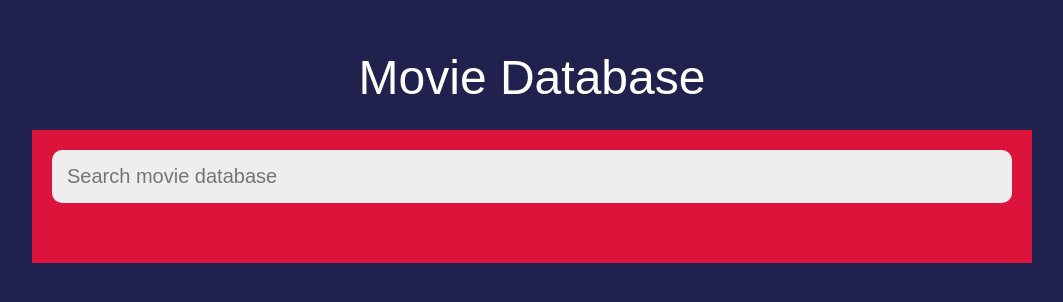
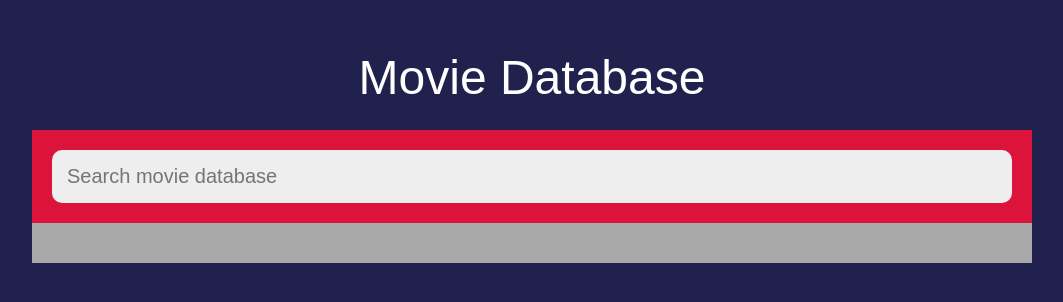
Before and after one commit to Clancinio/react-movie-database, a React (Create React App) app: page / in a window 1280 px wide. Shown: the top 302 px of the page, without its empty margins (108-1171 px from the left). Built offline with nearby package versions, Linux system fonts and the light colour scheme.

Commit message:
Add unique key to Result component

```diff
--- a/src/App.js
+++ b/src/App.js
@@ -4,7 +4,6 @@ import axios from 'axios';
 
 import Search from "./Components/Search";
 import Results from "./Components/Results";
-import Result from "./Components/Result";
 
 function App() {
   const [state, setState] = useState({
@@ -17,13 +16,13 @@ function App() {
 
   const search = (e) => {
     if(e.key == "Enter") {
-      axios(apiurl + "&s=" + state.s).then((data => {
+      axios(apiurl + "&s=" + state.s).then(({ data }) => {
         let results = data.Search;
 
         setState(prevState => {
           return {...prevState, results: results}
         })
-      }))
+      })
     }
   }
 
--- a/src/Components/Result.js
+++ b/src/Components/Result.js
@@ -3,7 +3,7 @@ import React from 'react' // get the React object from the react module
 function Result ({ result }) {
     return (
         <div className="result">
-            <img src={result.Poster}></img>
+            <img src={result.Poster} alt="Movie Poster"></img>
             <h3>{result.Title}</h3>
         </div>
     )
--- a/src/Components/Results.js
+++ b/src/Components/Results.js
@@ -1,11 +1,12 @@
-import React from 'react' // get the React object from the react module
-import Result from './Result';
+import React from 'react'
 
-function Results ({results}) {
+import Result from './Result'
+
+function Results ({ results }) {
 	return (
 		<section className="results">
 			{results.map(result => (
-                <Results result={ result } />
+				<Result key={result.imdID} result={result} />
 			))}
 		</section>
 	)
--- a/src/Components/Search.js
+++ b/src/Components/Search.js
@@ -11,7 +11,7 @@ function Search ({handleInput, search}) {
                 onKeyPress={search}>
             </input>
         </section>
-    )
+    );
 }
 
 export default Search // expose the HelloWorld component to other modules
--- a/src/index.css
+++ b/src/index.css
@@ -55,3 +55,7 @@ input{
 .search-box:focus{
   box-shadow: 0px 0px 4px 2px rgb(33, 33, 77);
 }
+
+.results{
+  background-color: darkgrey;
+}
```
Lines whose indentation alone changed are shown as unchanged.
